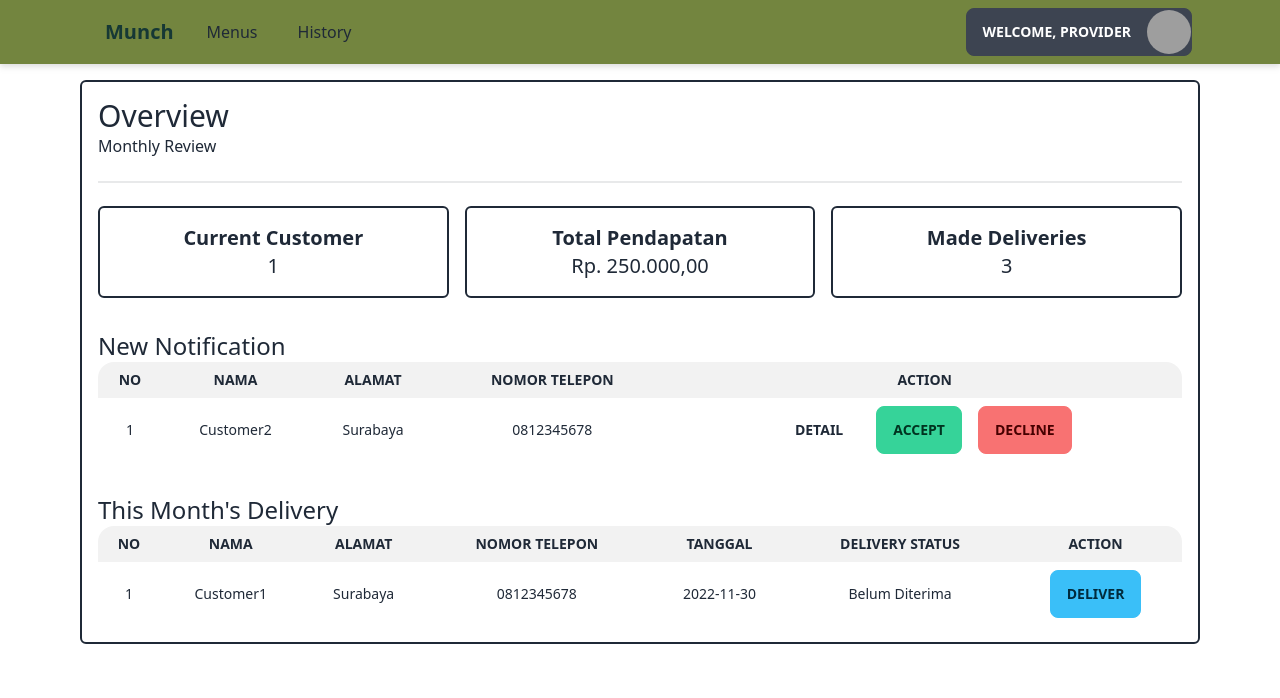
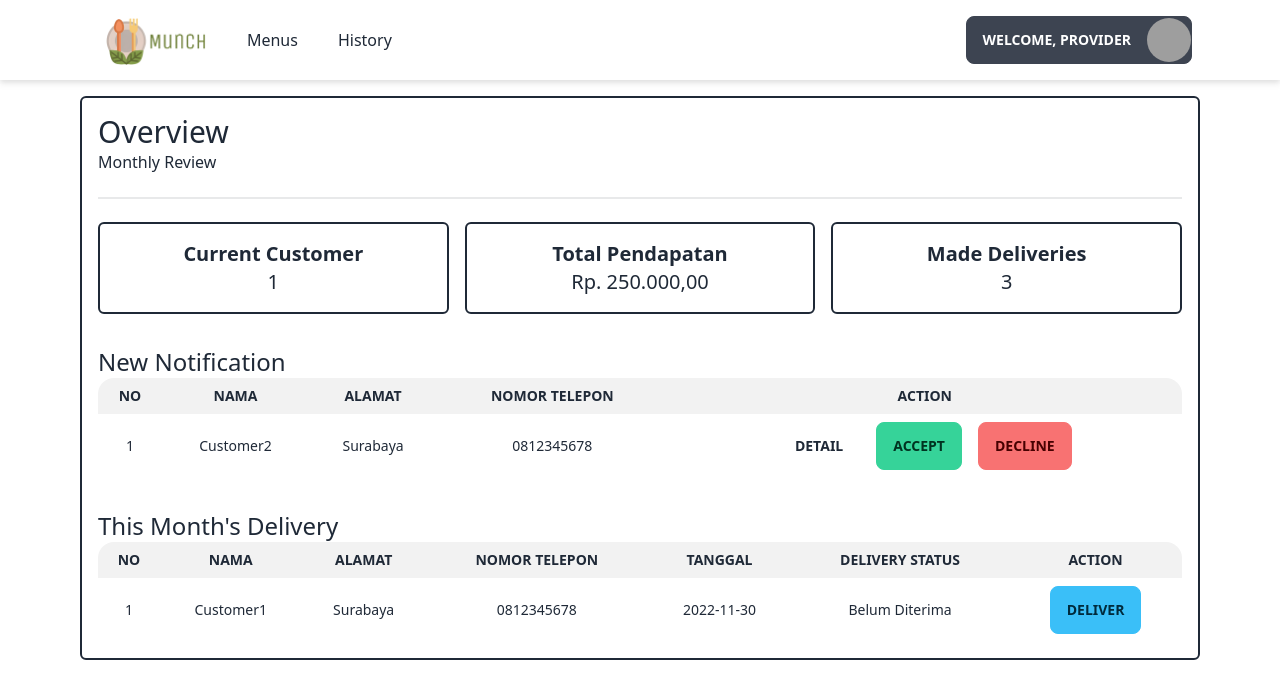
Before and after one commit to Kosmasu/catering-munch-frontend, a Vue app: page /provider in a window 1280 px wide. Shown: the top 698 px of the page. Built offline with nearby package versions, Linux system fonts and the light colour scheme; grey boxes are pictures that could not be loaded.

Commit message:
Update ProviderNavbar.vue

```diff
--- a/src/components/ProviderNavbar.vue
+++ b/src/components/ProviderNavbar.vue
@@ -1,5 +1,5 @@
 <template>
-  <div class="bg-munch drop-shadow-md">
+  <div class="bg-base-100 drop-shadow-md">
     <div class="container ">
       <div class="navbar">
         <div class="navbar-start">
@@ -35,15 +35,19 @@
           <button
             class="btn btn-ghost normal-case text-xl text-accent-content hover:btn-accent-focus"
           >
-            <RouterLink to="/provider">Munch</RouterLink>
+            <RouterLink to="/provider">
+              <img src="@/assets/munch.png" alt="" class="h-12">
+            </RouterLink>
           </button>
           <div class="hidden lg:flex">
-            <ul class="menu menu-horizontal rounded-box p-0 space-x-2">
-              <li class="rounded-full" v-bind:class="getPage('provider-menus')">
+            <ul class="menu menu-horizontal rounded-box p-2 space-x-2">
+              <li class="relative" v-bind:class="getPage('provider-menus')">
                 <RouterLink to="/provider/menus">Menus</RouterLink>
+                <div v-if="isThisPage('provider-menus')" class="absolute h-1 w-full bg-munch p-0 rounded bottom-0"></div>
               </li>
-              <li class="rounded-lg" v-bind:class="getPage('provider-history')">
+              <li class="relative" v-bind:class="getPage('provider-history')">
                 <RouterLink to="/provider/history">History</RouterLink>
+                <div v-if="isThisPage('provider-history')" class="absolute h-1 w-full bg-munch p-0 rounded bottom-0"></div>
               </li>
             </ul>
           </div>
@@ -72,11 +76,13 @@
 <script>
 export default {
   methods: {
+    isThisPage(name) {
+      return this.$route.name == name
+    },
     getPage(name) {
       return {
-        "font-semibold rounded-full": this.$route.name == name,
-        "rounded-full":
-          this.$route.name != name,
+        "font-semibold": this.isThisPage(name),
+        // "rounded-full": !this.isThisPage(name),
       };
     },
   },
```
